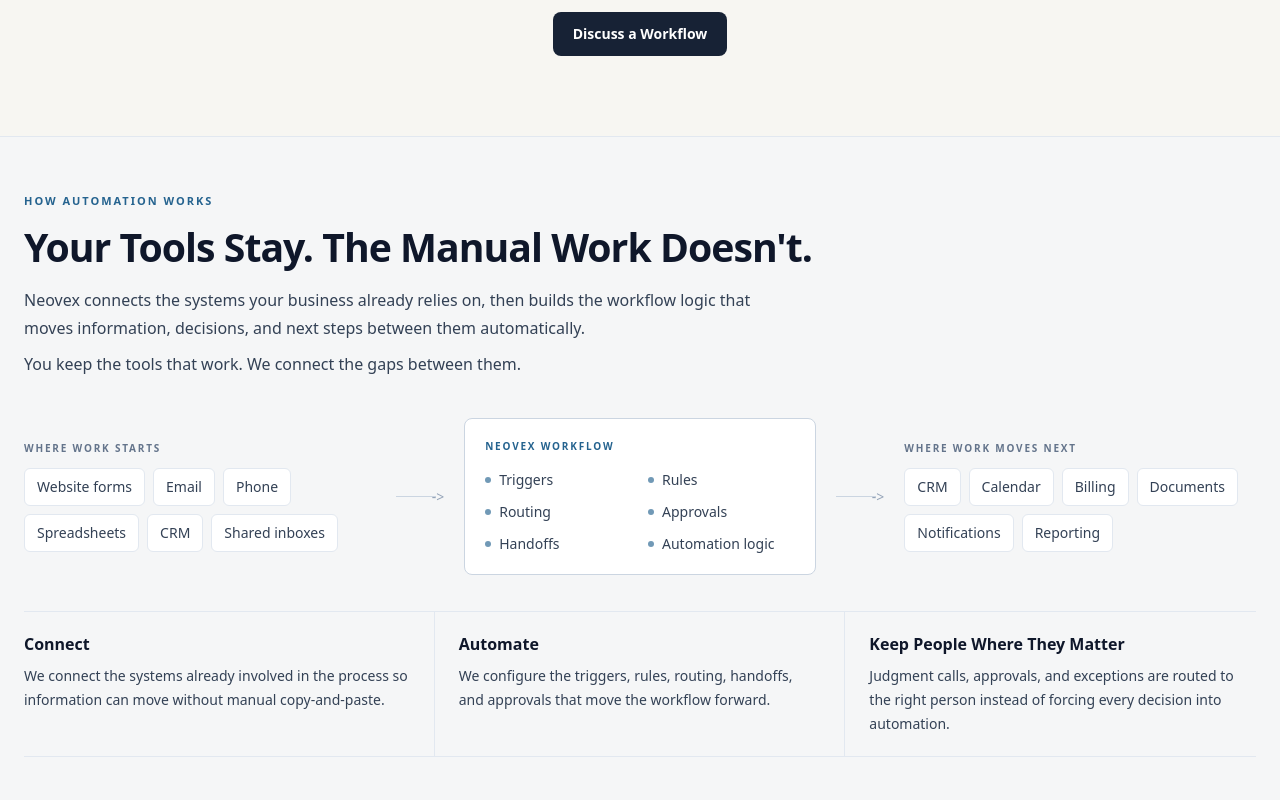
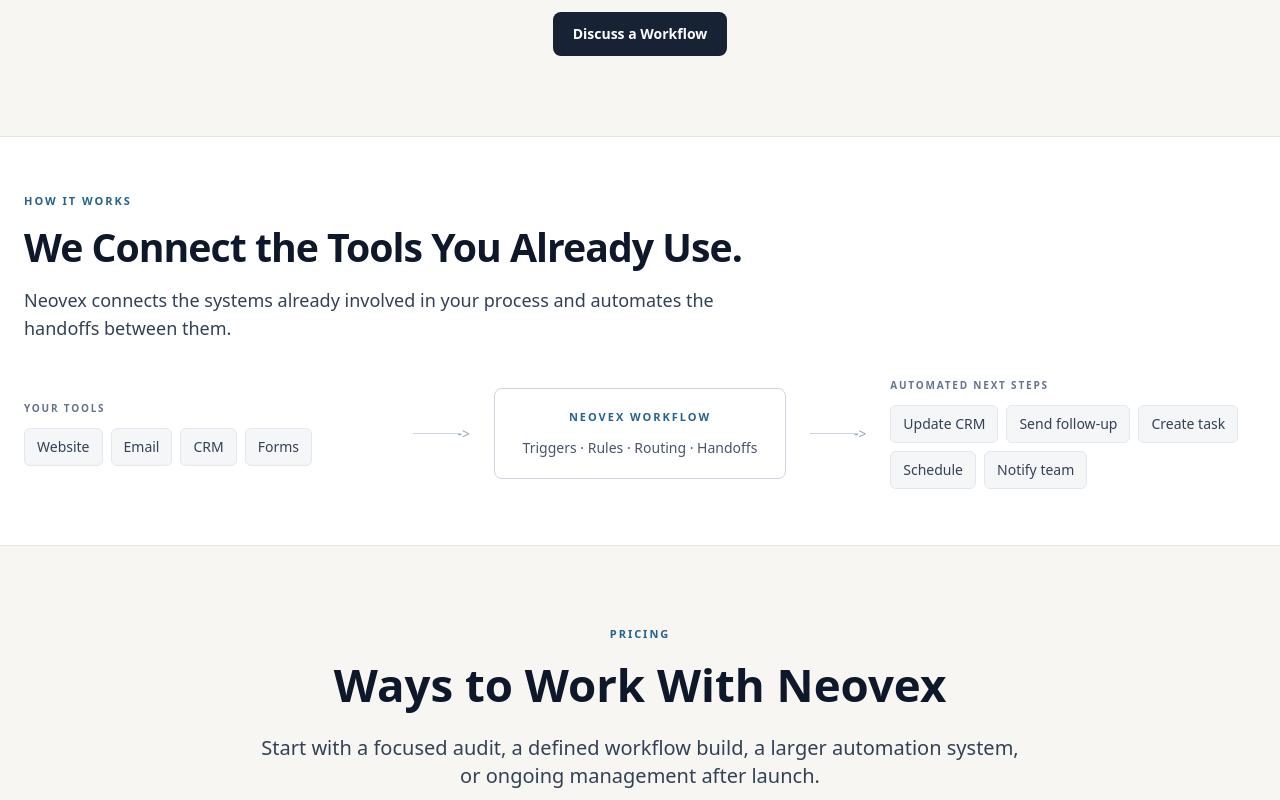
Before and after one commit to VVG-1/neovex-site, a React (Vite) app: page / in a window 1280 px wide. Shown: the part 7240-8040 px from the top of the page. Built offline with nearby package versions, Linux system fonts and the light colour scheme.

Commit message:
Simplify tools connection section

```diff
--- a/src/components/ExampleWorkflow.jsx
+++ b/src/components/ExampleWorkflow.jsx
@@ -1,67 +1,38 @@
 import React from "react";
 
-const startSystems = ["Website forms", "Email", "Phone", "Spreadsheets", "CRM", "Shared inboxes"];
+const tools = ["Website", "Email", "CRM", "Forms"];
 
-const nextSystems = ["CRM", "Calendar", "Billing", "Documents", "Notifications", "Reporting"];
-
-const workflowLogic = ["Triggers", "Rules", "Routing", "Approvals", "Handoffs", "Automation logic"];
-
-const principles = [
-  {
-    title: "Connect",
-    desc: "We connect the systems already involved in the process so information can move without manual copy-and-paste.",
-  },
-  {
-    title: "Automate",
-    desc: "We configure the triggers, rules, routing, handoffs, and approvals that move the workflow forward.",
-  },
-  {
-    title: "Keep People Where They Matter",
-    desc: "Judgment calls, approvals, and exceptions are routed to the right person instead of forcing every decision into automation.",
-  },
-];
+const nextSteps = ["Update CRM", "Send follow-up", "Create task", "Schedule", "Notify team"];
 
 export default function ExampleWorkflow() {
   return (
-    <section className="bg-[#F5F6F7] py-14 px-6 border-t border-slate-200">
+    <section className="bg-white py-14 px-6 border-t border-slate-200">
       <div className="max-w-7xl mx-auto">
-        <div className="max-w-4xl">
+        <div className="max-w-3xl">
           <div className="text-[11px] font-semibold uppercase tracking-[0.18em] text-[#25638f]">
-            HOW AUTOMATION WORKS
+            HOW IT WORKS
           </div>
           <h2 className="mt-4 text-3xl md:text-[2.45rem] md:leading-[1.14] font-bold tracking-tight text-slate-900">
-            Your Tools Stay. The Manual Work Doesn't.
+            We Connect the Tools You Already Use.
           </h2>
-          <div className="mt-4 max-w-3xl space-y-2 text-slate-700 leading-7">
-            <p>
-              Neovex connects the systems your business already relies on, then builds the workflow logic that moves information, decisions, and next steps between them automatically.
-            </p>
-            <p>You keep the tools that work. We connect the gaps between them.</p>
-          </div>
+          <p className="mt-4 text-lg leading-7 text-slate-700">
+            Neovex connects the systems already involved in your process and automates the handoffs between them.
+          </p>
         </div>
 
-        <SystemsFlow />
-        <Principles />
+        <div className="mt-9 grid gap-4 lg:grid-cols-[minmax(0,1fr)_72px_minmax(280px,0.8fr)_72px_minmax(0,1fr)] lg:items-center">
+          <FlowZone label="YOUR TOOLS" items={tools} />
+          <Connector />
+          <WorkflowCenter />
+          <Connector />
+          <FlowZone label="AUTOMATED NEXT STEPS" items={nextSteps} />
+        </div>
       </div>
     </section>
   );
 }
 
-function SystemsFlow() {
-  return (
-    <div className="mt-10 grid gap-5 lg:grid-cols-[minmax(0,0.9fr)_auto_minmax(260px,0.9fr)_auto_minmax(0,0.9fr)] lg:items-center">
-      <SystemGroup label="WHERE WORK STARTS" items={startSystems} />
-      <MobileFlowArrow />
-      <FlowArrow className="hidden lg:flex" />
-      <WorkflowCore />
-      <MobileFlowArrow />
-      <FlowArrow className="hidden lg:flex" />
-      <SystemGroup label="WHERE WORK MOVES NEXT" items={nextSystems} />
-    </div>
-  );
-}
-
-function SystemGroup({ label, items }) {
+function FlowZone({ label, items }) {
   return (
     <div>
       <div className="text-[10px] font-semibold uppercase tracking-[0.18em] text-slate-500">{label}</div>
@@ -69,7 +40,7 @@
         {items.map((item) => (
           <span
             key={item}
-            className="rounded-md border border-slate-200 bg-white px-3 py-2 text-sm font-medium text-slate-700"
+            className="rounded-md border border-slate-200 bg-[#F5F6F7] px-3 py-2 text-sm font-medium text-slate-700"
           >
             {item}
           </span>
@@ -79,51 +50,28 @@
   );
 }
 
-function WorkflowCore() {
+function WorkflowCenter() {
   return (
-    <div className="relative rounded-lg border border-slate-300 bg-white px-5 py-5 shadow-none">
-      <div className="text-[10px] font-semibold uppercase tracking-[0.18em] text-[#25638f]">
+    <div className="rounded-lg border border-slate-300 bg-white px-5 py-5 text-center">
+      <div className="text-[11px] font-semibold uppercase tracking-[0.18em] text-[#25638f]">
         NEOVEX WORKFLOW
       </div>
-      <div className="mt-4 grid grid-cols-2 gap-x-4 gap-y-3">
-        {workflowLogic.map((item) => (
-          <div key={item} className="flex items-center gap-2 text-sm text-slate-700">
-            <span className="h-1.5 w-1.5 rounded-full bg-[#25638f]/65" />
-            <span>{item}</span>
-          </div>
-        ))}
+      <div className="mt-3 text-sm font-medium text-slate-600">
+        Triggers · Rules · Routing · Handoffs
       </div>
     </div>
   );
 }
 
-function FlowArrow({ className = "" }) {
+function Connector() {
   return (
-    <div className={`items-center justify-center text-slate-400 ${className}`} aria-hidden="true">
-      <span className="block h-px w-10 bg-slate-300" />
-      <span className="-ml-1 text-sm">-&gt;</span>
+    <div
+      className="flex items-center justify-start text-slate-400 lg:justify-center"
+      aria-hidden="true"
+    >
+      <span className="hidden h-px w-12 bg-slate-300 lg:block" />
+      <span className="hidden -ml-1 text-sm lg:block">-&gt;</span>
+      <span className="pl-2 text-sm lg:hidden">v</span>
     </div>
   );
 }
-
-function MobileFlowArrow() {
-  return (
-    <div className="flex justify-start pl-2 text-sm text-slate-400 lg:hidden" aria-hidden="true">
-      |
-      <span className="ml-2">v</span>
-    </div>
-  );
-}
-
-function Principles() {
-  return (
-    <div className="mt-9 grid border-y border-slate-200 md:grid-cols-3">
-      {principles.map((principle) => (
-        <div key={principle.title} className="py-5 md:px-6 md:first:pl-0 md:last:pr-0 md:[&:not(:last-child)]:border-r md:[&:not(:last-child)]:border-slate-200">
-          <h3 className="text-base font-semibold text-slate-900">{principle.title}</h3>
-          <p className="mt-2 text-sm leading-6 text-slate-700">{principle.desc}</p>
-        </div>
-      ))}
-    </div>
-  );
-}
```
